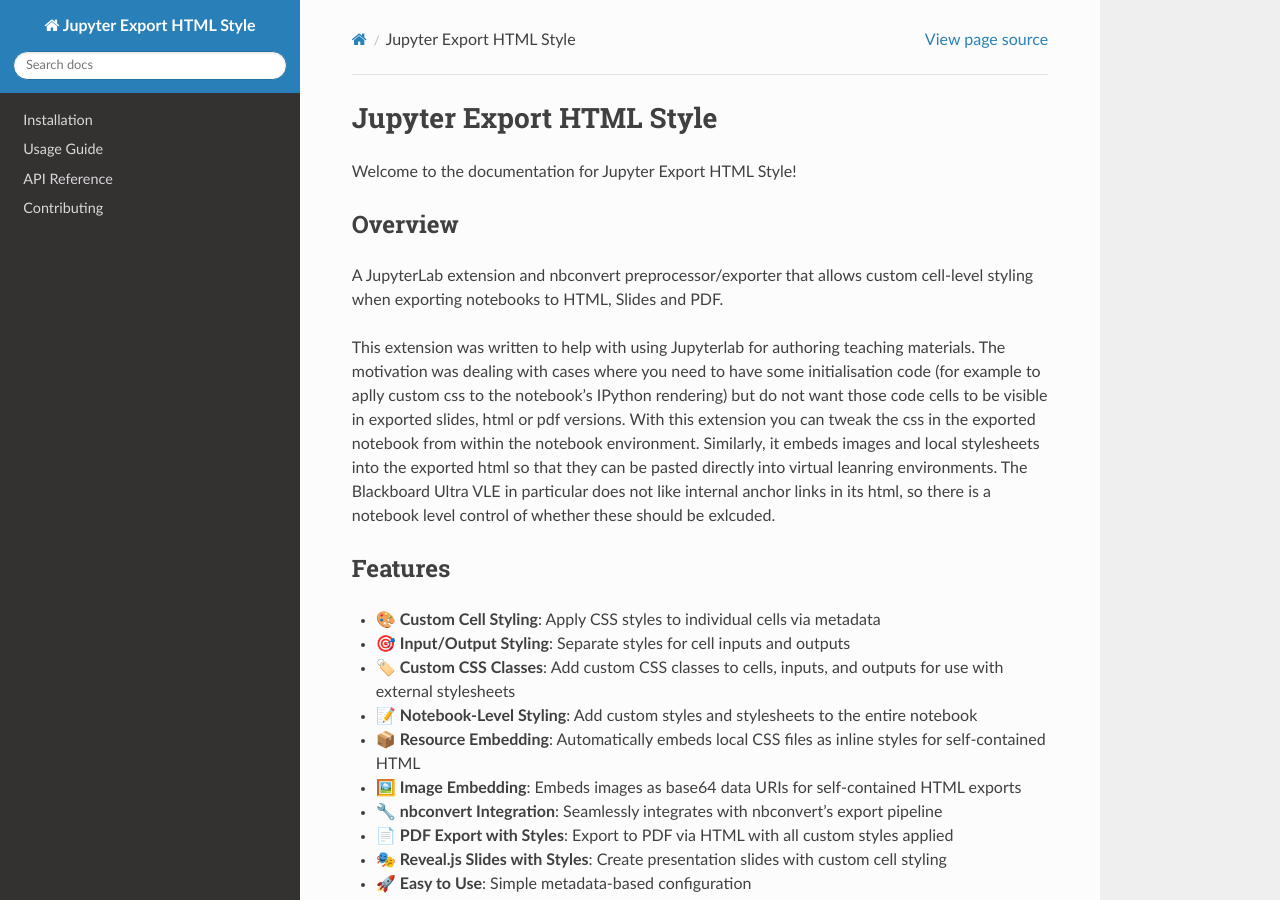
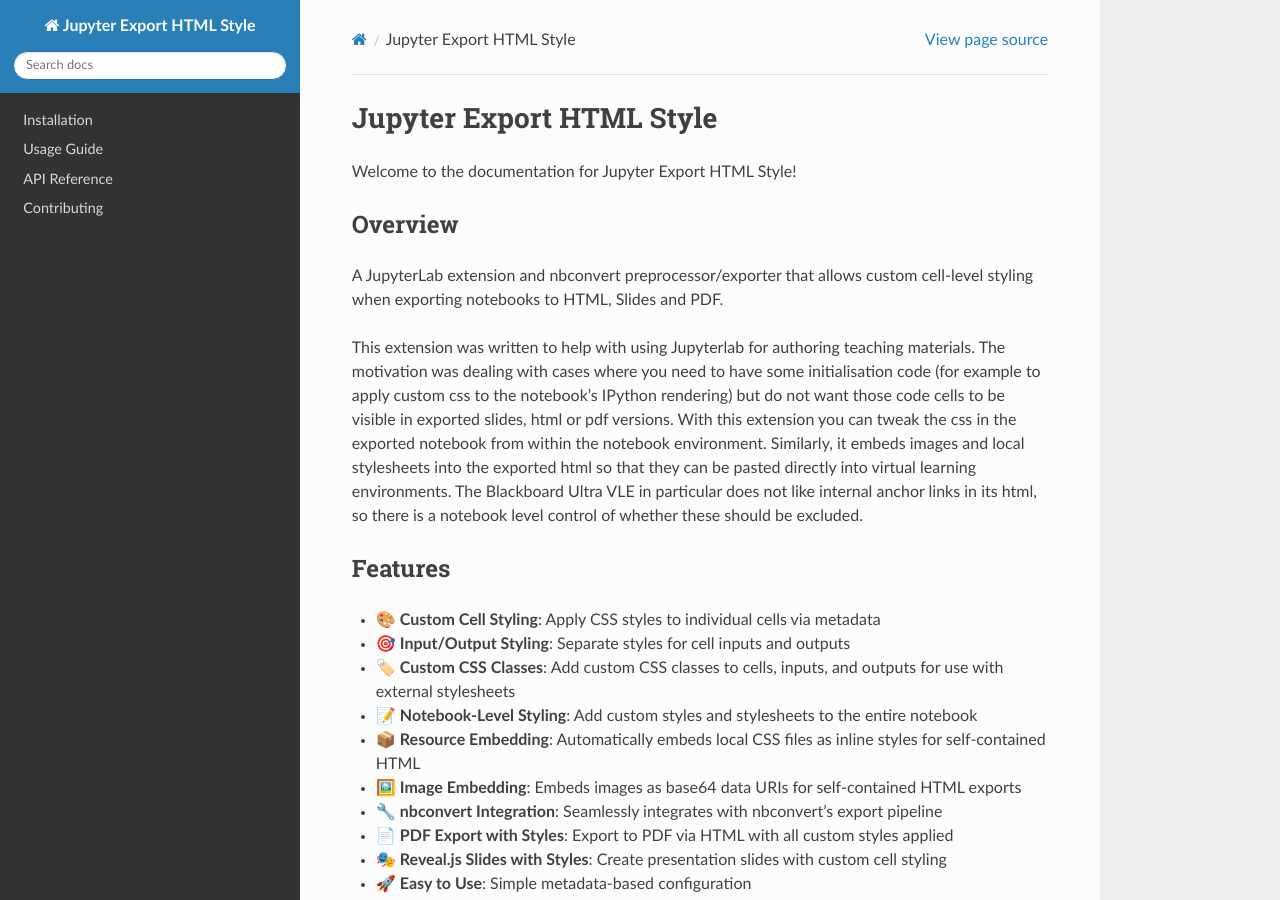
Before and after one commit to gb119/jupyter_export_html_style, a Sphinx documentation site: the page built from docs/source/index.md, in a window 1280 px wide and 900 px high. Built offline with Sphinx 7.4.7 and the Read the Docs theme 3.1.0, drawn with Linux system fonts in a browser that asks for light colours.

Commit message:
Fix typos in README and docs: aplly→apply, leanring→learning, exlcuded→excluded
Co-authored-by: gb119 <4428426+gb119@users.noreply.github.com>

```diff
--- a/docs/source/index.md
+++ b/docs/source/index.md
@@ -6,7 +6,7 @@ Welcome to the documentation for Jupyter Export HTML Style!
 
 A JupyterLab extension and nbconvert preprocessor/exporter that allows custom cell-level styling when exporting notebooks to HTML, Slides and PDF.
 
-This extension was written to help with using Jupyterlab for authoring teaching materials. The motivation was dealing with cases where you need to have some initialisation code (for example to aplly custom css to the notebook's IPython rendering) but do not want those code cells to be visible in exported slides, html or pdf versions. With this extension you can tweak the css in the exported notebook from within the notebook environment. Similarly, it embeds images and local stylesheets into the exported html so that they can be pasted directly into virtual leanring environments. The Blackboard Ultra VLE in particular does not like internal anchor links in its html, so there is a notebook level control of whether these should be exlcuded.
+This extension was written to help with using Jupyterlab for authoring teaching materials. The motivation was dealing with cases where you need to have some initialisation code (for example to apply custom css to the notebook's IPython rendering) but do not want those code cells to be visible in exported slides, html or pdf versions. With this extension you can tweak the css in the exported notebook from within the notebook environment. Similarly, it embeds images and local stylesheets into the exported html so that they can be pasted directly into virtual learning environments. The Blackboard Ultra VLE in particular does not like internal anchor links in its html, so there is a notebook level control of whether these should be excluded.
 
 ## Features
 
```
Also changed, not shown: README.md (+3 -3 lines).
